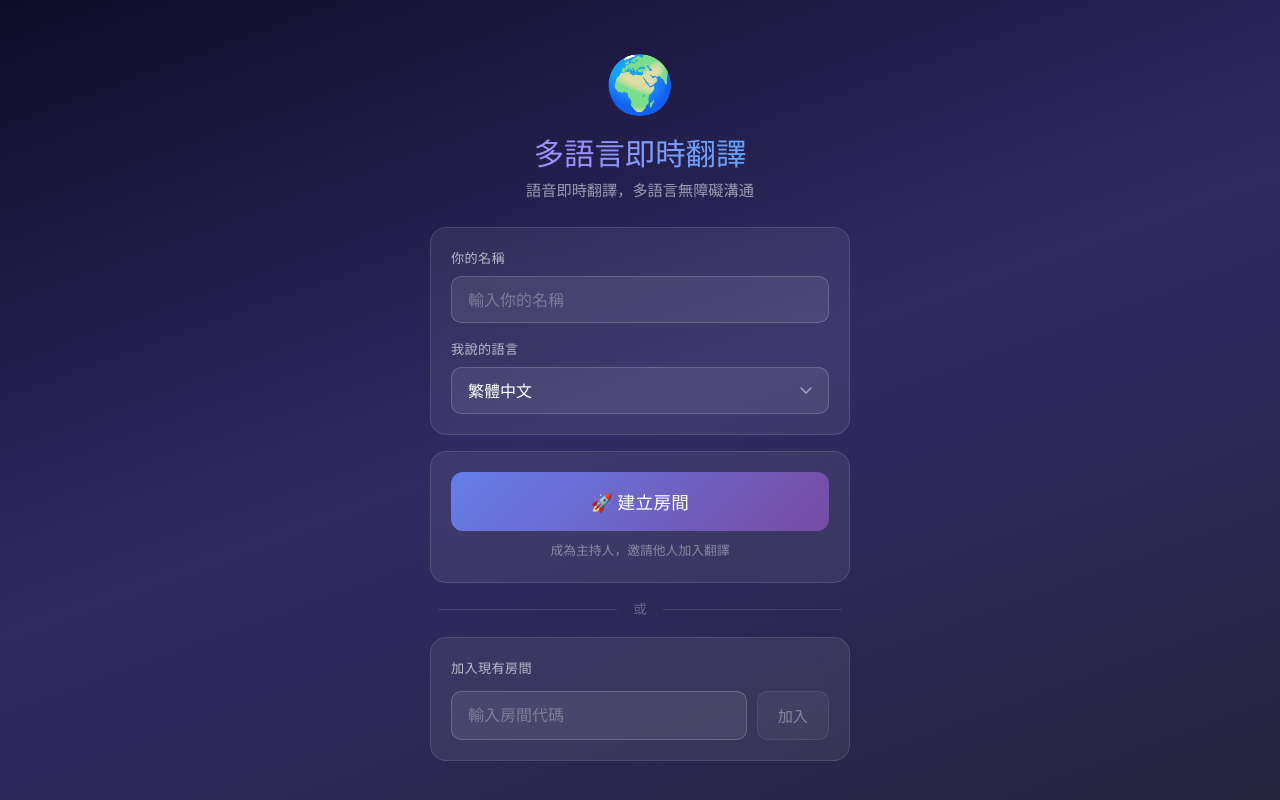
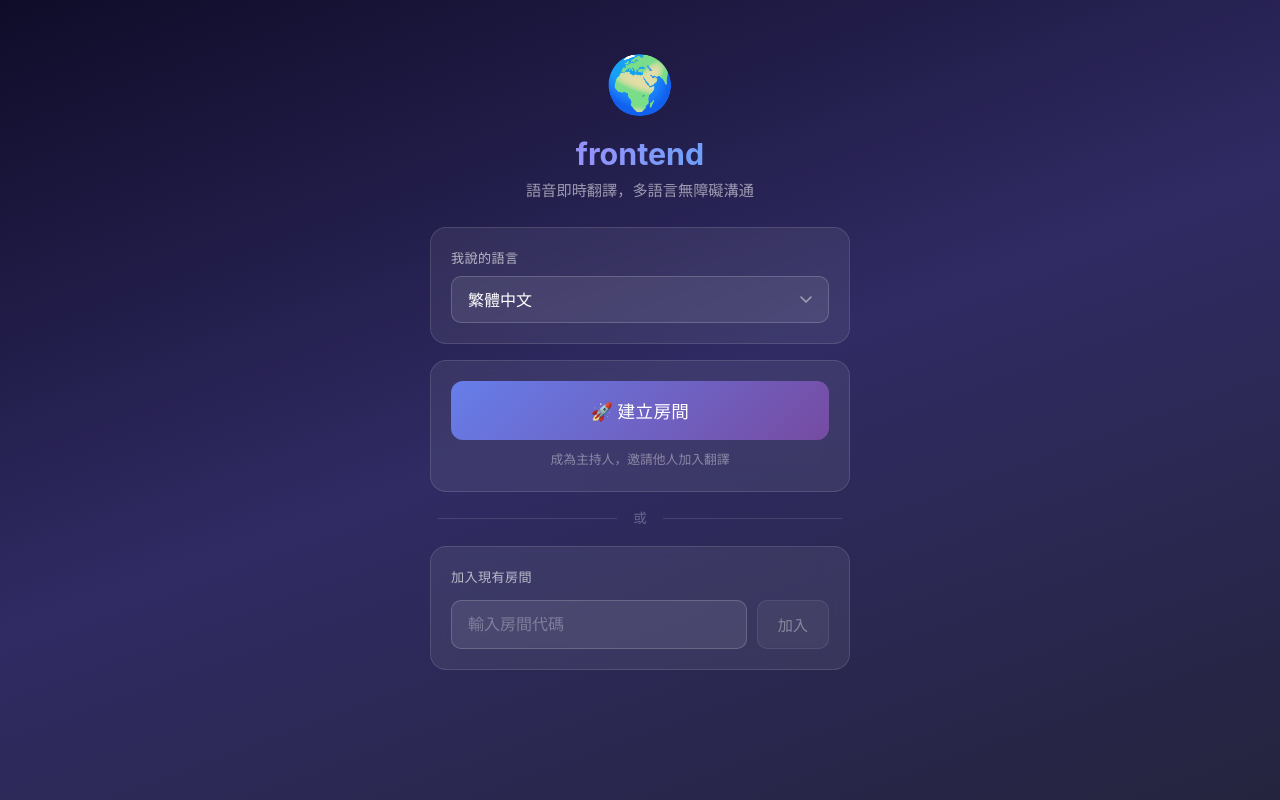
Before and after one commit to ricky40043/realtime-translate, a Vue app in the folder frontend/: page /room in a window 1280 px wide. Built offline with nearby package versions, Linux system fonts and the light colour scheme; no server answers.

Commit message:
feat(frontend): simplify room entry by removing mandatory user name input & change title to frontend

```diff
--- a/frontend/src/views/Room.vue
+++ b/frontend/src/views/Room.vue
@@ -2,24 +2,13 @@
   <div class="home">
     <header class="home-header">
       <div class="logo">🌍</div>
-      <h1>多語言即時翻譯</h1>
+      <h1>frontend</h1>
       <p>語音即時翻譯，多語言無障礙溝通</p>
     </header>
 
     <main class="home-main">
       <!-- 個人設定 -->
       <section class="card profile-card">
-        <div class="field">
-          <label>你的名稱</label>
-          <input
-            v-model="displayName"
-            @input="saveProfile"
-            placeholder="輸入你的名稱"
-            class="input-field"
-            type="text"
-            autocomplete="nickname"
-          />
-        </div>
         <div class="field">
           <label>我說的語言</label>
           <select v-model="inputLang" @change="saveProfile" class="select-field">
--- a/frontend/src/views/UserView.vue
+++ b/frontend/src/views/UserView.vue
@@ -197,11 +197,6 @@ onMounted(async () => {
   // 載入房間資料並連線
   await loadRoom()
   await connectWebSocket()
-
-  // 如果是首次進入，自動顯示設定modal
-  if (isFirstTime.value) {
-    showSettingsModal.value = true
-  }
 
   // 從首頁建立房間跳轉過來時，自動展開分享面板
   if (route.query.share === 'true') {
@@ -468,8 +463,8 @@ function formatTimestamp(timestamp: string | null) {
 
 // 檢查是否首次進入
 function checkFirstTimeUser() {
-  const hasSettings = localStorage.getItem('userAdvancedSettings')
-  isFirstTime.value = !hasSettings
+  // 配合取消強制輸入名稱的流程，在此恆設為 false
+  isFirstTime.value = false
 }
 
 // 開啟設定Modal
```
Also changed, not shown: 1 other file (tests, documents, lock files or other folders).
